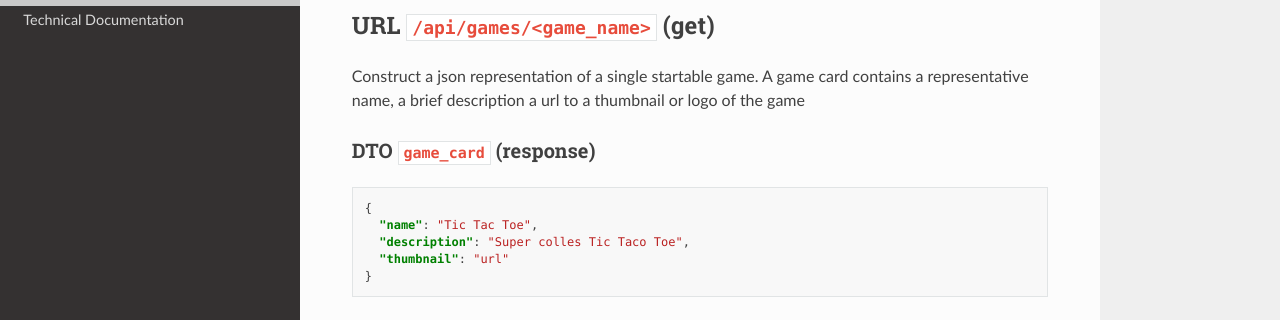
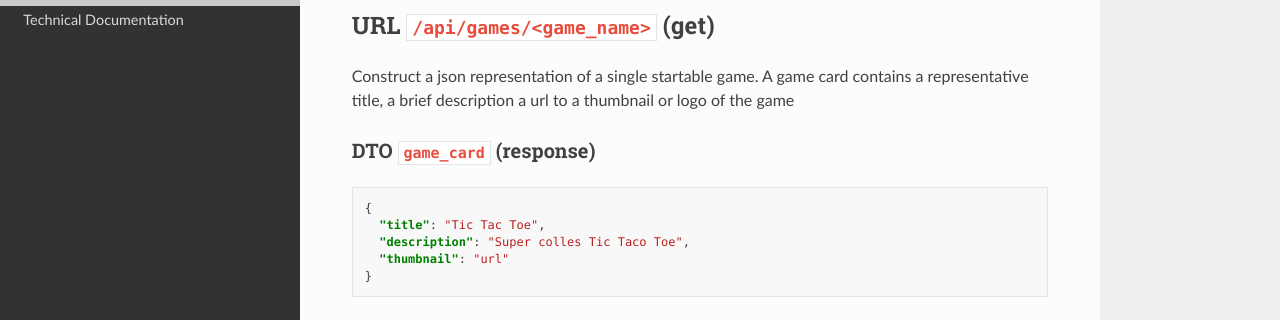
Before and after one commit to games2click/games2click.github.io, a Sphinx documentation site: the page built from docs/specifications/api/apis.md, in a window 1280 px wide and 900 px high. Shown: the part 472-792 px from the top of the window. Built offline with Sphinx 7.4.7 and the Read the Docs theme 2.0.0, drawn with Linux system fonts in a browser that asks for light colours.

Commit message:
Fix inconsistence between internal name and title

````diff
--- a/docs/specifications/api/apis.md
+++ b/docs/specifications/api/apis.md
@@ -18,13 +18,13 @@ Determine all possible game names. Each game has a short unique string identifie
 
 ## URL `/api/games/<game_name>` (get)
 
-Construct a json representation of a single startable game. A game card contains a representative name, a brief
+Construct a json representation of a single startable game. A game card contains a representative title, a brief
 description a url to a thumbnail or logo of the game
 
 ### DTO `game_card` (response)
 ```json
 {
-  "name": "Tic Tac Toe",
+  "title": "Tic Tac Toe",
   "description": "Super colles Tic Taco Toe",
   "thumbnail": "url"
 }
````
